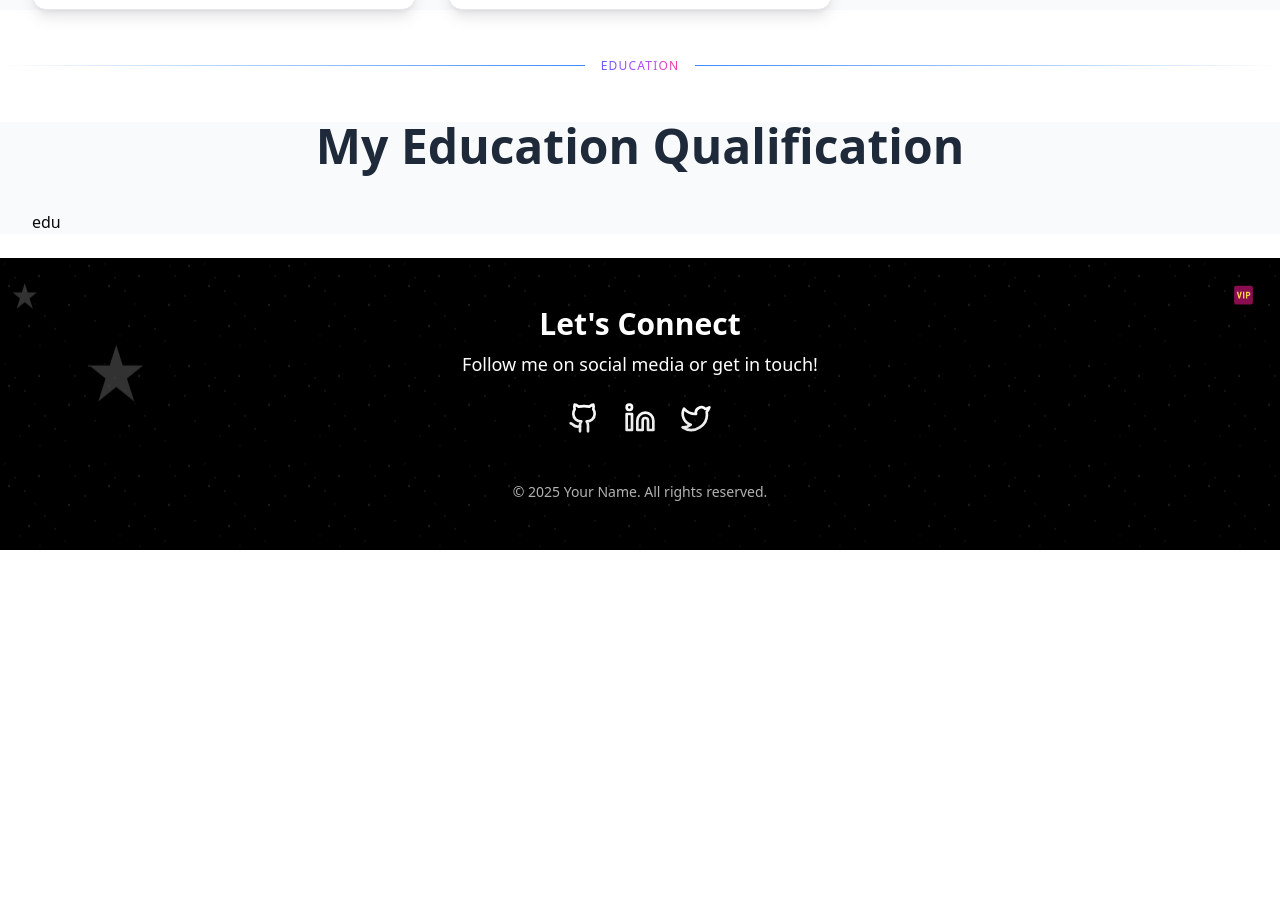
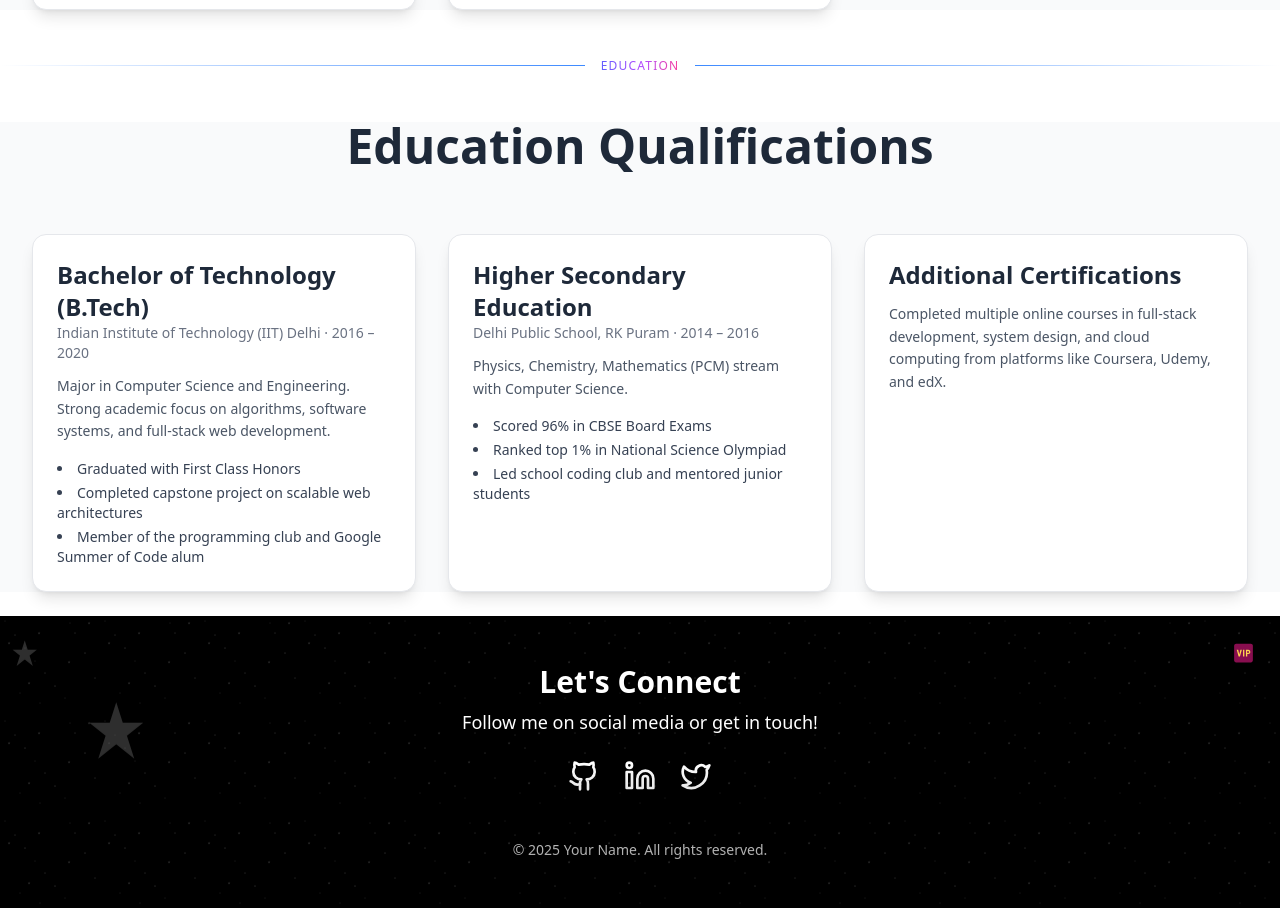
Before and after one commit to Marg0n/next-level-portfolio, a Next.js app: page / in a window 1280 px wide. Shown: the part 1823-2731 px from the top of the page. Before the commit the page ends 2373 px from the top, so only its background shows below. Built offline with nearby package versions, Linux system fonts and the light colour scheme.

Commit message:
Add: Added Education.tsx demo.

```diff
--- a/src/components/modules/home/Education.tsx
+++ b/src/components/modules/home/Education.tsx
@@ -1,13 +1,82 @@
+import React from "react";
+
 const Education = () => {
   return (
-    <div className="flex flex-col gap-10 w-full px-8 bg-gray-50">
+    <div className="flex flex-col gap-10 w-full px-8 bg-gray-50" id="education">
       <h2
         className="text-4xl lg:text-5xl font-bold text-center text-gray-800"
         data-aos="fade-down"
       >
-        My Education Qualification
+        Education Qualifications
       </h2>
-      edu
+
+      <div className="grid grid-cols-1 lg:grid-cols-3 gap-8 mt-6">
+        {/* Card 1 */}
+        <div
+          className="bg-white shadow-lg rounded-xl p-6 border border-gray-200 transition-transform transform hover:scale-[1.02] hover:shadow-xl"
+          data-aos="fade-up"
+        >
+          <div className="mb-3">
+            <h3 className="text-2xl font-semibold text-gray-800">
+              Bachelor of Technology (B.Tech)
+            </h3>
+            <p className="text-sm text-gray-500">
+              Indian Institute of Technology (IIT) Delhi · 2016 – 2020
+            </p>
+          </div>
+
+          <p className="text-gray-600 text-sm leading-relaxed mb-4">
+            Major in Computer Science and Engineering. Strong academic focus on
+            algorithms, software systems, and full-stack web development.
+          </p>
+
+          <ul className="text-sm text-gray-700 list-disc list-inside space-y-1">
+            <li>Graduated with First Class Honors</li>
+            <li>Completed capstone project on scalable web architectures</li>
+            <li>Member of the programming club and Google Summer of Code alum</li>
+          </ul>
+        </div>
+
+        {/* Card 2 */}
+        <div
+          className="bg-white shadow-lg rounded-xl p-6 border border-gray-200 transition-transform transform hover:scale-[1.02] hover:shadow-xl"
+          data-aos="fade-up"
+        >
+          <div className="mb-3">
+            <h3 className="text-2xl font-semibold text-gray-800">
+              Higher Secondary Education
+            </h3>
+            <p className="text-sm text-gray-500">
+              Delhi Public School, RK Puram · 2014 – 2016
+            </p>
+          </div>
+
+          <p className="text-gray-600 text-sm leading-relaxed mb-4">
+            Physics, Chemistry, Mathematics (PCM) stream with Computer Science.
+          </p>
+
+          <ul className="text-sm text-gray-700 list-disc list-inside space-y-1">
+            <li>Scored 96% in CBSE Board Exams</li>
+            <li>Ranked top 1% in National Science Olympiad</li>
+            <li>Led school coding club and mentored junior students</li>
+          </ul>
+        </div>
+
+        {/* Card 3 (Optional / Placeholder) */}
+        <div
+          className="bg-white shadow-lg rounded-xl p-6 border border-gray-200 transition-transform transform hover:scale-[1.02] hover:shadow-xl"
+          data-aos="fade-up"
+        >
+          <h3 className="text-2xl font-semibold text-gray-800 mb-3">
+            Additional Certifications
+          </h3>
+          <p className="text-gray-600 text-sm leading-relaxed">
+            Completed multiple online courses in full-stack development, system
+            design, and cloud computing from platforms like Coursera, Udemy, and
+            edX.
+          </p>
+        </div>
+      </div>
     </div>
   );
 };
```
